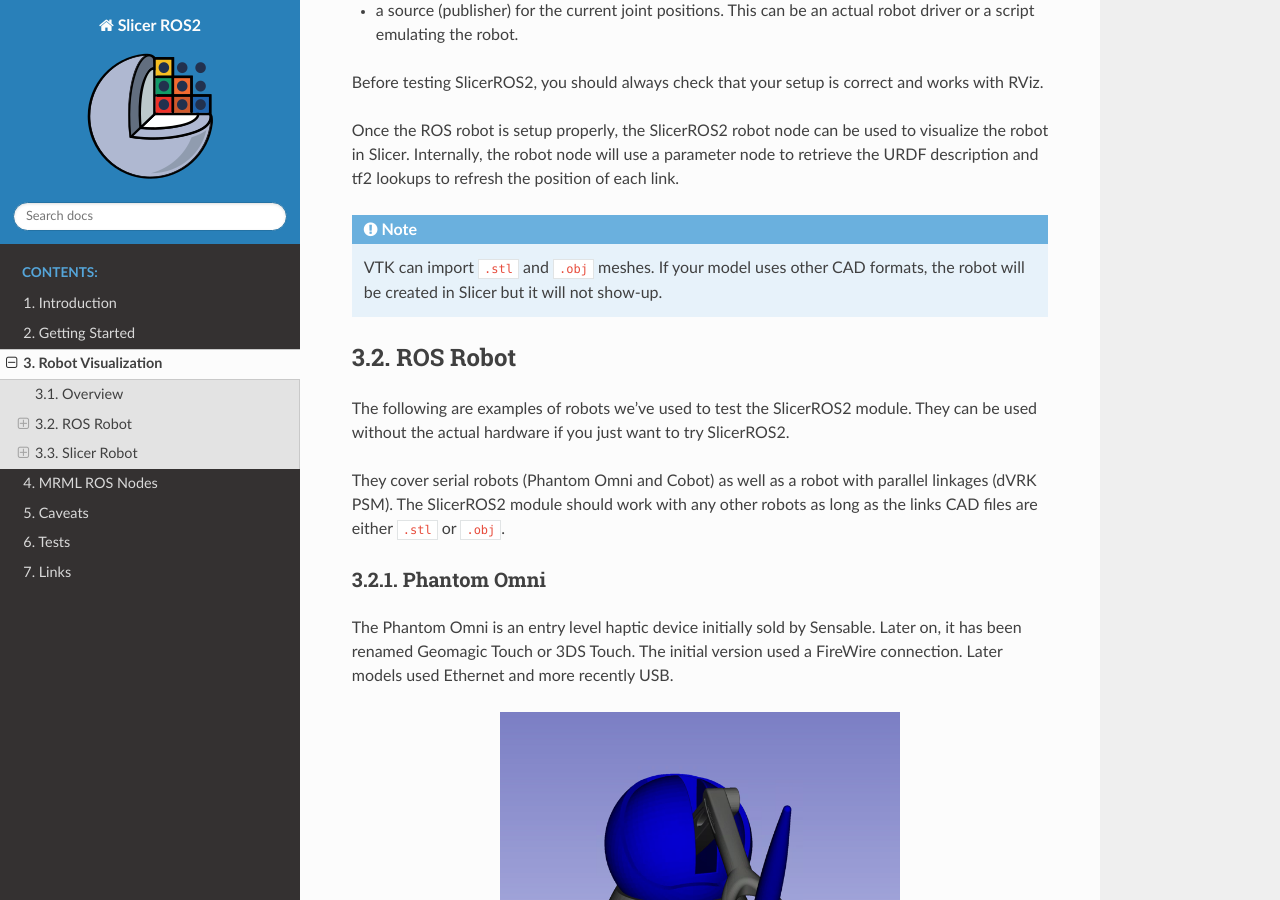
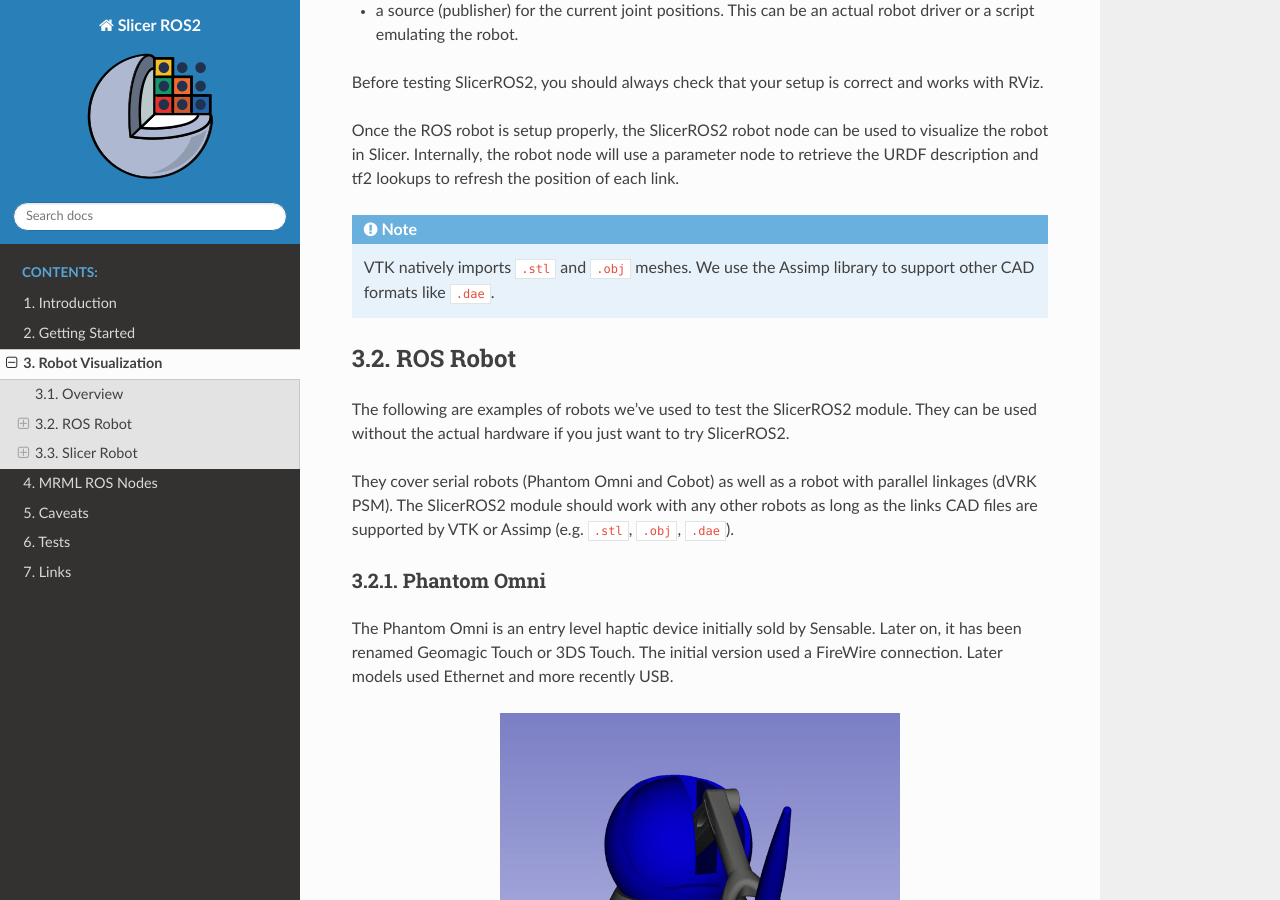
Before and after one commit to rosmed/slicer_ros2_module, a Sphinx documentation site: the page built from docs/pages/robot-visualization.rst, in a window 1280 px wide and 900 px high, scrolled down 386 px. Built offline with Sphinx 7.4.7 and the Read the Docs theme 3.1.0, drawn with Linux system fonts in a browser that asks for light colours.

Commit message:
Added assimp dependency to load dae files, cleaned up scaling, silence warning to initial tf2 lookups.

```diff
--- a/docs/pages/getting-started.rst
+++ b/docs/pages/getting-started.rst
@@ -89,7 +89,7 @@
 
 .. code-block:: bash
 
-   sudo apt install ros-$ROS_DISTRO-rclcpp ros-$ROS_DISTRO-tf2 ros-$ROS_DISTRO-tf2-ros ros-$ROS_DISTRO-kdl-parser ros-$ROS_DISTRO-urdf ros-$ROS_DISTRO-std-msgs ros-$ROS_DISTRO-std-srvs ros-$ROS_DISTRO-geometry-msgs ros-$ROS_DISTRO-sensor-msgs ros-$ROS_DISTRO-trajectory-msgs ros-$ROS_DISTRO-object-recognition-msgs ros-$ROS_DISTRO-rosbag2-interfaces ros-$ROS_DISTRO-turtlesim ros-$ROS_DISTRO-moveit-msgs ros-$ROS_DISTRO-moveit-core ros-$ROS_DISTRO-moveit-ros-planning ros-$ROS_DISTRO-moveit-ros-planning-interface liborocos-kdl-dev
+   sudo apt install ros-$ROS_DISTRO-rclcpp ros-$ROS_DISTRO-tf2 ros-$ROS_DISTRO-tf2-ros ros-$ROS_DISTRO-kdl-parser ros-$ROS_DISTRO-urdf ros-$ROS_DISTRO-std-msgs ros-$ROS_DISTRO-std-srvs ros-$ROS_DISTRO-geometry-msgs ros-$ROS_DISTRO-sensor-msgs ros-$ROS_DISTRO-trajectory-msgs ros-$ROS_DISTRO-object-recognition-msgs ros-$ROS_DISTRO-rosbag2-interfaces ros-$ROS_DISTRO-turtlesim ros-$ROS_DISTRO-moveit-msgs ros-$ROS_DISTRO-moveit-core ros-$ROS_DISTRO-moveit-ros-planning ros-$ROS_DISTRO-moveit-ros-planning-interface liborocos-kdl-dev libassimp-dev
 
 *(Note: Replace ``$ROS_DISTRO`` with your ROS distribution's name, e.g., ``humble``, ``jazzy``, if it is not exported in your environment).*
 
--- a/docs/pages/robot-visualization.rst
+++ b/docs/pages/robot-visualization.rst
@@ -31,9 +31,8 @@
 
 .. note::
 
-   VTK can import ``.stl`` and ``.obj`` meshes.  If your model uses
-   other CAD formats, the robot will be created in Slicer but it will
-   not show-up.
+   VTK natively imports ``.stl`` and ``.obj`` meshes. We use the Assimp library
+   to support other CAD formats like ``.dae``.
 
 =========
 ROS Robot
@@ -45,8 +44,8 @@
 
 They cover serial robots (Phantom Omni and Cobot) as well as a robot
 with parallel linkages (dVRK PSM).  The SlicerROS2 module should work
-with any other robots as long as the links CAD files are either
-``.stl`` or ``.obj``.
+with any other robots as long as the links CAD files are supported
+by VTK or Assimp (e.g. ``.stl``, ``.obj``, ``.dae``).
 
 Phantom Omni
 ============
```
Also changed, not shown: 5 other files.
